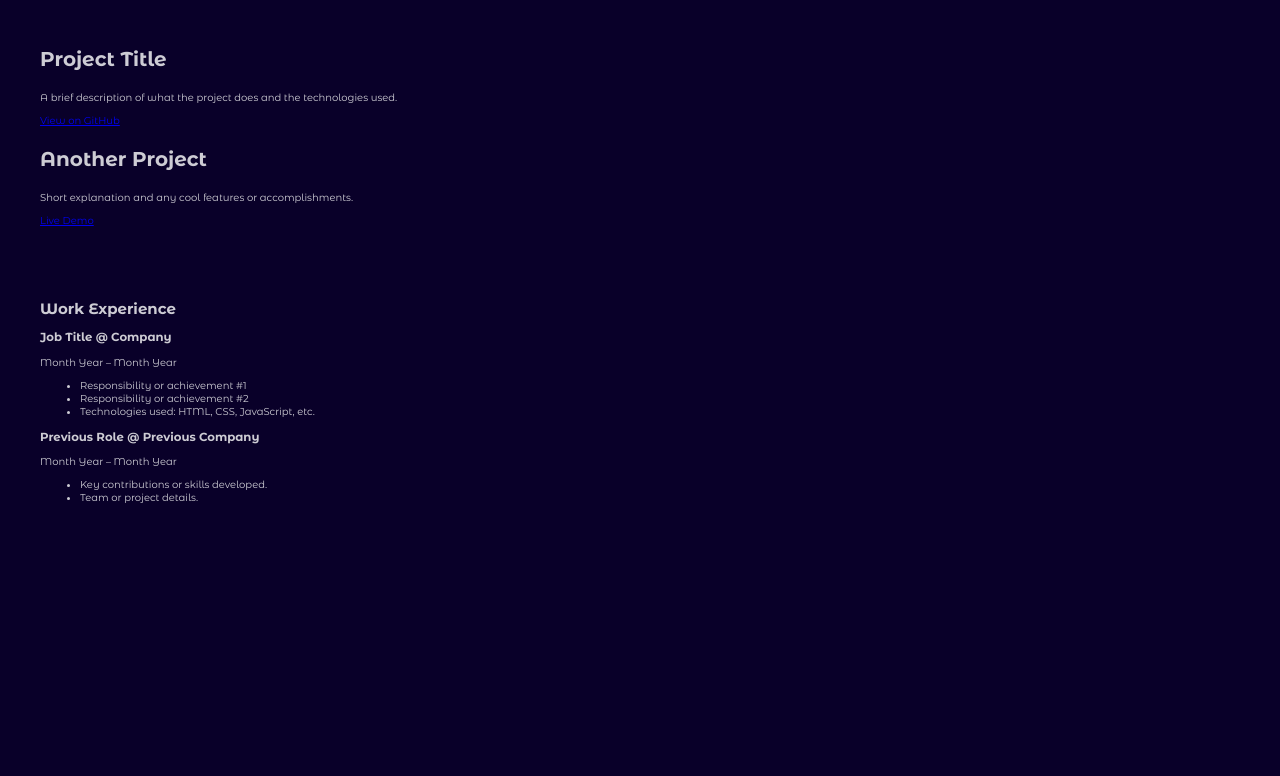
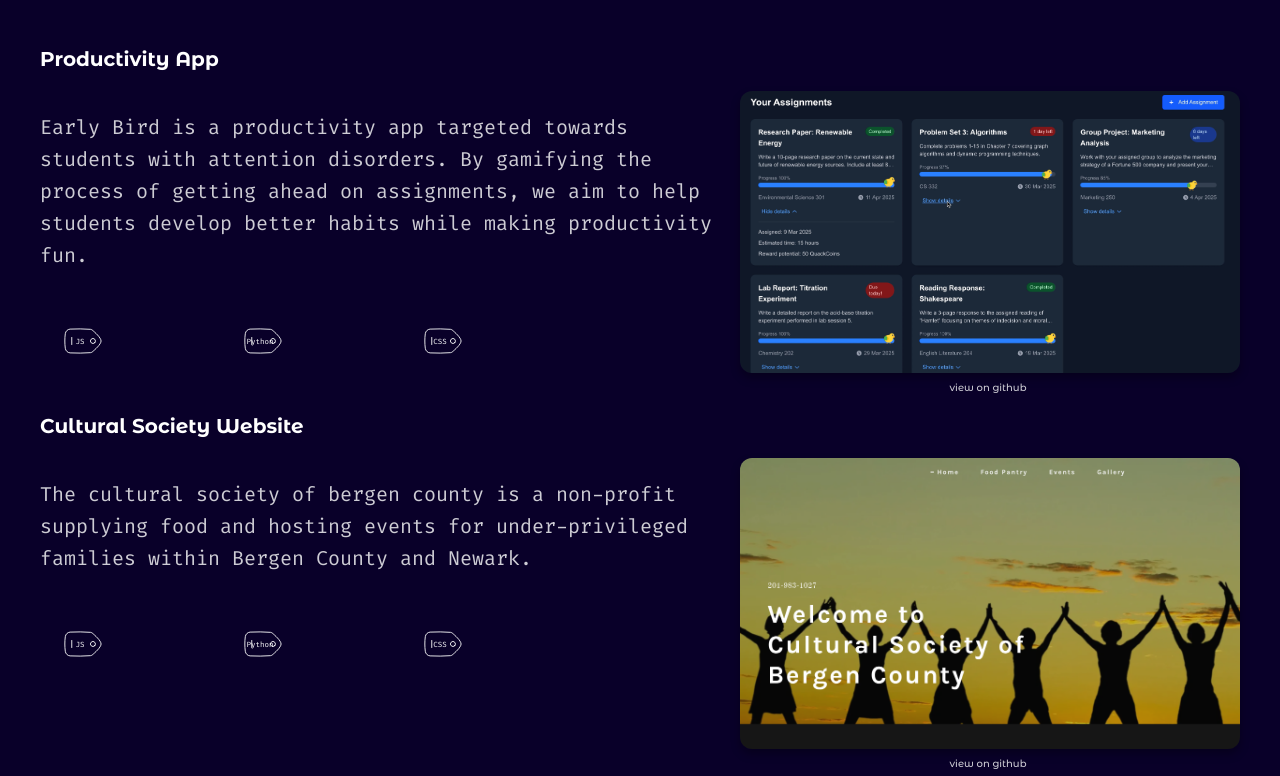
Before and after one commit to saracheak/saracheak.github.io, a plain HTML site: page index.html in a window 1280 px wide. Shown: the part 1324-2100 px from the top of the page. Before the commit the page ends 1876 px from the top, so only its background shows below. Drawn offline with Linux system fonts and the light colour scheme.

Commit message:
projects

```diff
--- a/css/style.css
+++ b/css/style.css
@@ -210,37 +210,148 @@ section{
 
 #about-me .image img{
     height: auto;
-    flex-wrap: wrap;
     max-width: 300px;
     width: 100%;
     border-radius: 12px;
     box-shadow: var(--box-shadow);
 }
 
-#about-me .image-caption .arrow {
-  font-size: 1.6rem;
+.image-caption{
+  font-size: 1.3rem;
   margin-right: 0.4rem;
-  transform:rotate(90deg);
   color: var(--light-white);
+  text-decoration: none;
 }
 
-#projects .title{
-    margin-top: 12rem;
-    font-family: "Montserrat Alternates", sans-serif;
-    color:var(--white);
-    font-size:500%;
-    margin-bottom:5rem;
-}
-
-#projects .project-title{
-    font-family: "Montserrat Alternates", sans-serif;
-    color:var(--light-white);
-    font-size:200%;
-    margin-bottom: 2rem;
+.arrow{
+    transform:rotate(90deg);
 }
 
 
 
+/* Title */
+#projects .title {
+  margin-top: 12rem;
+  font-family: "Montserrat Alternates", sans-serif;
+  color: var(--white);
+  font-size: 500%;
+  margin-bottom: 5rem;
+}
+
+/* Project Heading */
+#projects .project-title {
+  font-family: "Montserrat Alternates", sans-serif;
+  color: var(--white);
+  font-size: 200%;
+  margin-bottom: 2rem;
+}
+
+/* Flex container for text+tag and image */
+#projects .project-content {
+  display: flex;
+  gap: 2rem;
+  align-items: flex-start;
+  flex-wrap: wrap;
+}
+
+#projects .text-and-tag {
+  flex: 1;
+  min-width: 250px;
+  display: flex;
+  flex-direction: column;
+  gap: 2rem;
+}
+
+#projects .project-description {
+    font-family: "Fira Code", monospace;
+    font-optical-sizing: auto;
+    font-size: 200%;
+    line-height: 1.6;
+    color: var(--light-white);
+}
+
+#projects .tag-row {
+  display: flex;
+  gap: 10rem;
+  flex-wrap: wrap;
+  justify-content: flex-start;
+  margin-top: 1rem;
+}
+
+#projects .tag {
+  position: relative;
+  width: 80px;
+  flex-shrink: 0; /* Prevents shrinking on small screens */
+}
+
+#projects .tag img {
+  width: 100%;
+  height:40px;
+  display: block;
+  transform: rotate(45deg);
+  transition: transform 0.3s ease;
+}
+
+#projects .tag-text {
+  position: absolute;
+  top: 50%;
+  left: 50%;
+  transform: translate(-50%, -50%);
+  font-family: "Fira Code", monospace;
+  font-size: 0.75rem;
+  color: white;
+  text-align: center;
+  pointer-events: none;
+  white-space: nowrap;
+}
+
+#projects .container img {
+    height: 100px;
+    max-width: 150px;            /* Increase size */
+    transform: rotate(45deg); /* Rotate counterclockwise */
+}
+
+#projects .centered {
+  position: absolute;
+  top: 50%;
+  left: 50%;
+  transform: translate(-50%, -50%);
+}
+
+#projects .image {
+  flex: 1;
+  min-width: 250px;
+  max-width: 500px;
+}
+
+#projects .image img {
+  width: 100%;
+  height: auto;
+  border-radius: 12px;
+  box-shadow: var(--box-shadow);
+}
+
+#projects .image-caption {
+  margin-top: 0.5rem;
+  font-size: 1rem;
+  color: var(--light-white);
+  text-align: center;
+}
+
+#projects .image-caption a {
+  text-decoration: none;
+  color: var(--light-white);
+  font-weight: 500;
+}
+
+#projects .image-caption a:hover {
+  text-decoration: underline;
+}
+
+
+.project-content.reverse {
+  flex-direction: row-reverse;
+}
 
 
 
@@ -259,3 +370,10 @@ section{
     width: 100%;
   }
 }
+
+@media (max-width: 768px) {
+  #projects .project-content,
+  #projects .project-content.reverse {
+    flex-direction: column !important;
+  }
+}
--- a/index.html
+++ b/index.html
@@ -1,7 +1,7 @@
 <!DOCTYPE html>
 <html lang="en">
 <head>
-    <title>personal website</title>
+    <title>ravisara cheakdkaipejchara</title>
     <link rel="stylesheet" href="css/style.css">
 </head>
 <body>
@@ -30,17 +30,20 @@
 <section class="hero">
     <p class="intro">Welcome! I am</p>
     <h1 class="name">Ravisara Cheakdkaipejchara</h1>
-    <h3 class="subtitle">(you can call me Sara)</h2>
+    <h3 class="subtitle">(you can call me Sara)</h3>
     <p class="description">I'm a biomedical scientist turned computer science masters student passionate about software development, problem solving, and learning new technologies.</p>
 </section>
 
 <!-- About Me Section -->
+<!-- fake anchor with offset -->
+<div id="about-anchor" class="scroll-anchor"></div>
 <section href="#about-me" id="about-me" class="section">
         <h2 class="title">About Me</h2>
         <div class="about-wrapper">
         <p class="intro">
             Hello! I'm Sara, a Computer Science masters student with a passion for software development.
             I enjoy building things, learning new technologies, and collaborating on meaningful projects.
+            I love playing badminton, watching anime, and reading fantasy.
         </p>
         <p class="bio">I was born in Thailand and grew up in Singapore before moving to study Biomedical Science at Imperial College London.
             I found my passion for programming there, was involved in a couple extracurriculurs that developed my interest, and after my first technology internship, I never looked back!
@@ -55,21 +58,75 @@
 </section>
 
 <!-- Projects Section -->
-<section href="#projects" id="projects" class="section">
+<section id="projects" class="section">
   <h2 class="title">Projects</h2>
-
   <div class="project">
-        <h3 class="project-title">Project Title</h3>
-        <p>A brief description of what the project does and the technologies used.</p>
-        <a href="https://github.com/yourusername/project-link" target="_blank">View on GitHub</a>
+    <h3 class="project-title">Productivity App</h3>
+    <div class="project-content">
+      <div class="text-and-tag">
+        <p class="project-description">
+          Early Bird is a productivity app targeted towards students with attention disorders.
+          By gamifying the process of getting ahead on assignments, we aim to help students develop better habits while making productivity fun.
+        </p>
+         <div class="tag-row">
+            <div class="tag">
+            <img src="assets/tag.svg" alt="tag 1" />
+            <div class="tag-text">JS</div>
+            </div>
+            <div class="tag">
+            <img src="assets/tag.svg" alt="tag 2" />
+            <div class="tag-text">Python</div>
+            </div>
+            <div class="tag">
+            <img src="assets/tag.svg" alt="tag 3" />
+            <div class="tag-text">CSS</div>
+            </div>
+        </div>
+      </div>
+      <div class="image">
+        <img src="assets/early-bird.png" alt="early bird app" />
+        <div class="image-caption">
+          <a href="https://github.com/codebhav/early-bird" target="_blank">view on github</a>
+        </div>
+      </div>
+    </div>
   </div>
 
   <div class="project">
-        <h3 class="project-title">Another Project</h3>
-        <p>Short explanation and any cool features or accomplishments.</p>
-        <a href="https://live-demo-link.com" target="_blank">Live Demo</a>
+  <h3 class="project-title">Cultural Society Website</h3>
+  <div class="project-content reverse">
+    <div class="image">
+      <img src="assets/csbc.png" alt="csbc" />
+      <div class="image-caption">
+        <a href="https://github.com/saracheak" target="_blank">view on github</a>
       </div>
+    </div>
+    <div class="text-and-tag">
+      <p class="project-description">
+        The cultural society of bergen county is a non-profit supplying food and hosting events for under-privileged families within Bergen County and Newark.
+      </p>
+      <div class="tag-row">
+        <div class="tag">
+          <img src="assets/tag.svg" alt="tag 1" />
+          <div class="tag-text">JS</div>
+        </div>
+        <div class="tag">
+          <img src="assets/tag.svg" alt="tag 2" />
+          <div class="tag-text">Python</div>
+        </div>
+        <div class="tag">
+          <img src="assets/tag.svg" alt="tag 3" />
+          <div class="tag-text">CSS</div>
+        </div>
+      </div>
+    </div>
+  </div>
+</div>
+
+
+
 </section>
+
 
 <!-- Work Experience Section -->
 <section hrefs="#work" id="work-experience" class="section">
```
Also changed, not shown: assets/csbc.png (added), assets/early-bird.png (added), assets/tag.svg (added), 1 other file. Lines whose indentation alone changed are shown as unchanged.
